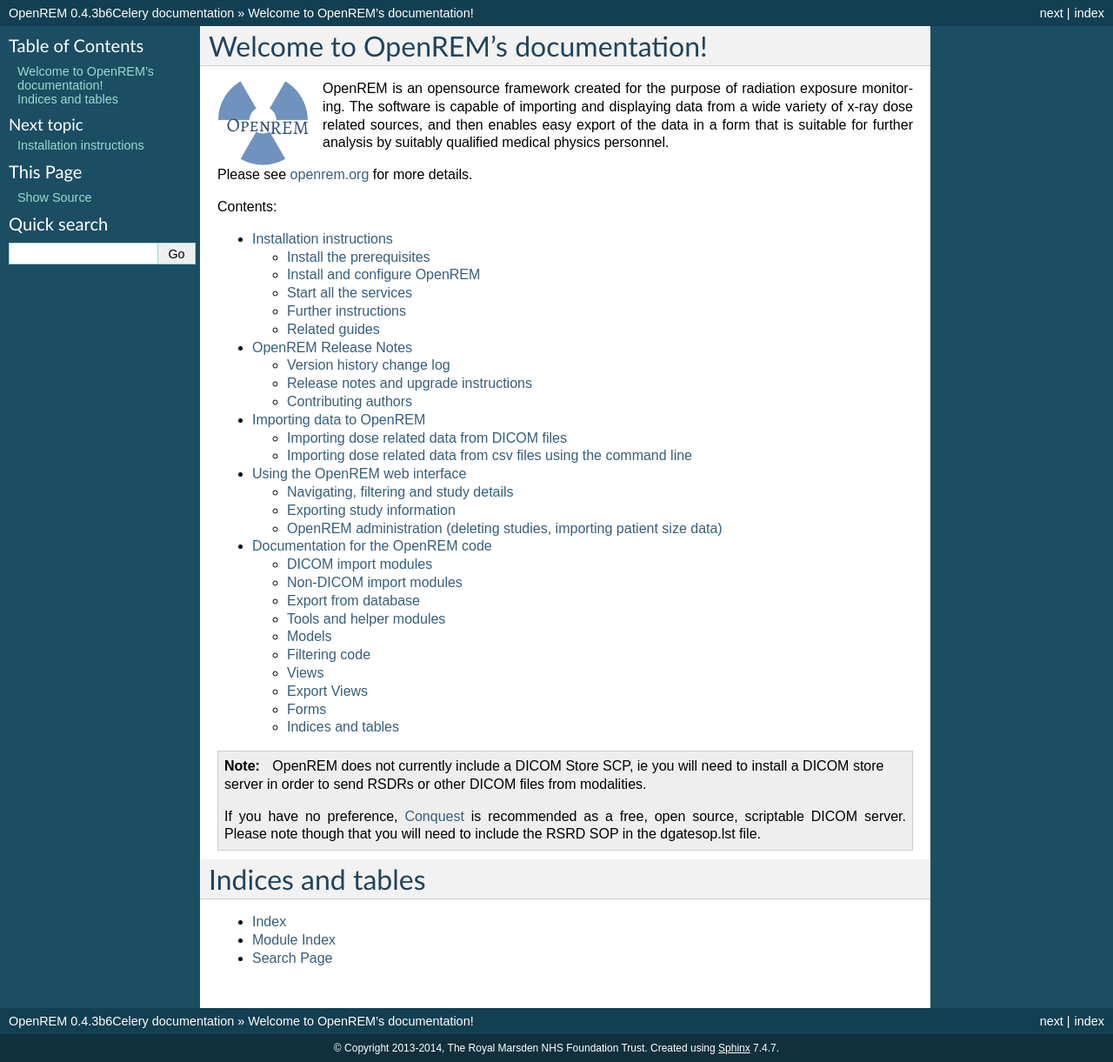
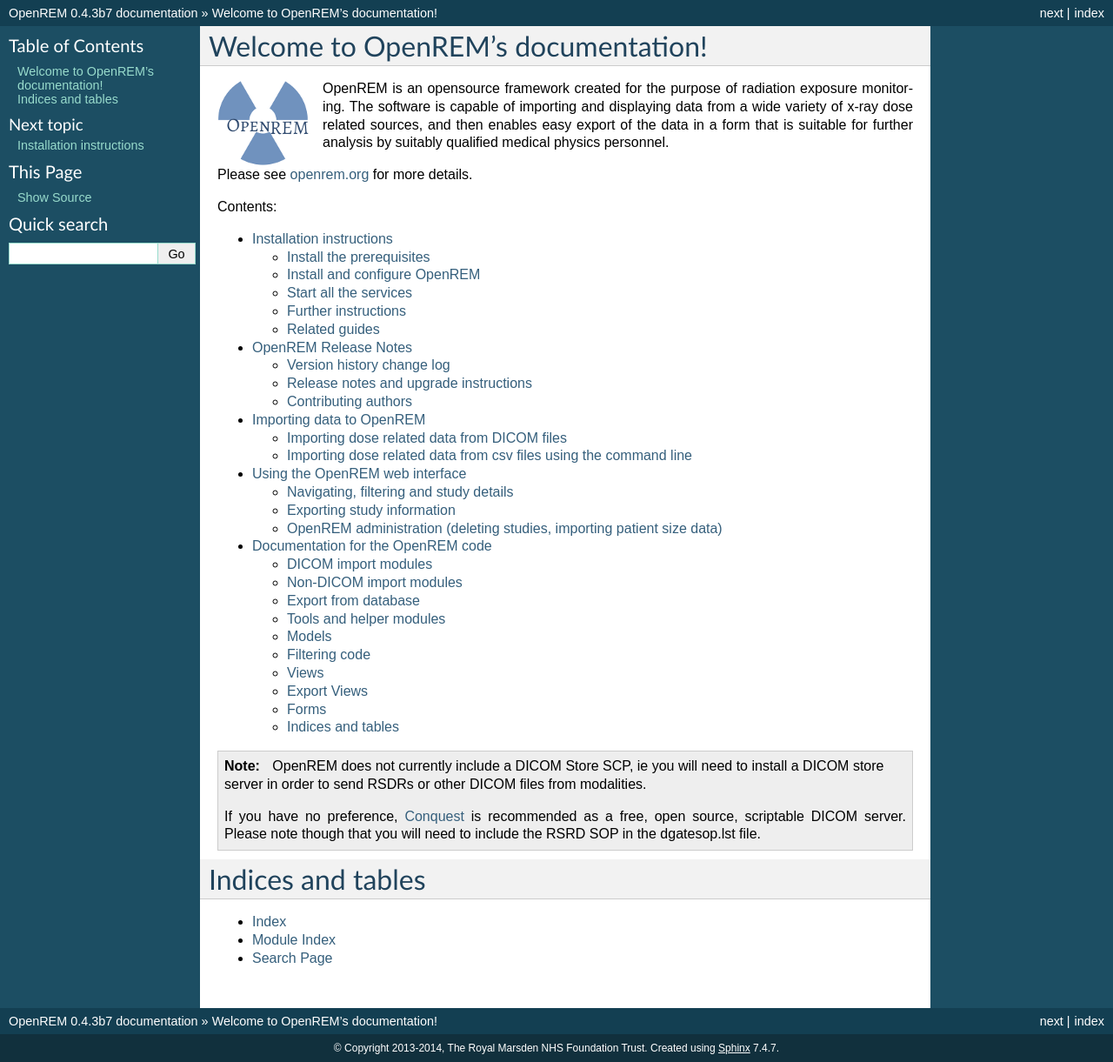
Before and after one commit to ckswilliams/modOpenREM, a Sphinx documentation site: the page built from docs/index.rst, in a window 1280 px wide. Shown: the whole page at 87% size. Built offline with Sphinx 7.4.7, drawn with Linux system fonts in a browser that asks for light colours.

Commit message:
Bumping version number to 0.4.3b7

```diff
--- a/docs/conf.py
+++ b/docs/conf.py
@@ -60,7 +60,7 @@
 # The short X.Y version.
 version = '0.4'
 # The full version, including alpha/beta/rc tags.
-release = '0.4.3b6Celery'
+release = '0.4.3b7'
 
 # The language for content autogenerated by Sphinx. Refer to documentation
 # for a list of supported languages.
--- a/setup.py
+++ b/setup.py
@@ -21,7 +21,7 @@
 
 setup(
     name='OpenREM',
-    version='0.4.3b6Celery',
+    version='0.4.3b7',
     packages=['openrem'],
     include_package_data=True,
     install_requires = requires,
```
